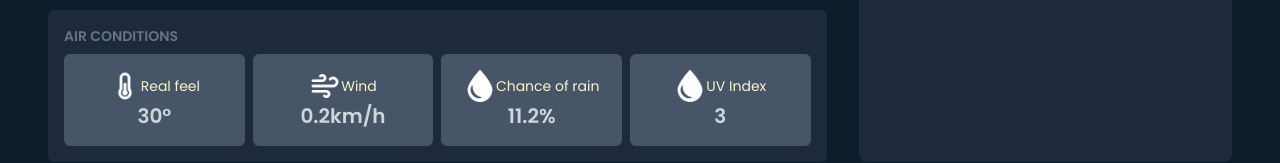
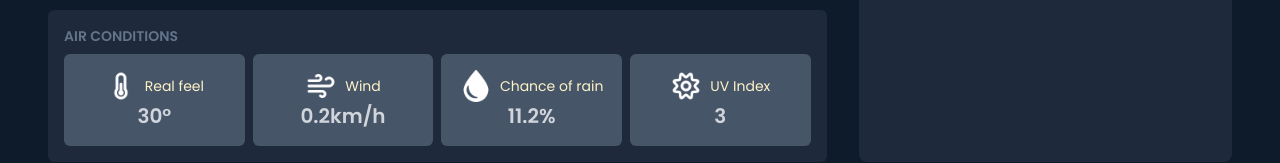
Before and after one commit to KousikBhowmik/Weather-app-react, a React (Vite) app: page / in a window 1280 px wide. Shown: the part 470-633 px from the top of the page. Built offline with nearby package versions, Linux system fonts and the light colour scheme; no server answers.

Commit message:
started work with api

```diff
--- a/package.json
+++ b/package.json
@@ -10,6 +10,7 @@
     "preview": "vite preview"
   },
   "dependencies": {
+    "dotenv": "^16.4.5",
     "react": "^18.3.1",
     "react-dom": "^18.3.1",
     "react-router-dom": "^6.26.2",
--- /dev/null
+++ b/src/assets/data.js
@@ -0,0 +1,19 @@
+
+const data = async (cityName) => {
+  const city = encodeURIComponent(cityName.toLowerCase());
+  const apiKey = encodeURIComponent("a7013d8677068944b71ff8f35ec7f5be");
+  const URL = `http://api.openweathermap.org/geo/1.0/direct?q=${city}&limit=1&appid=${apiKey}`;
+
+  try {
+    const res = await fetch(URL);
+    if (!res.ok) {
+      throw new Error(`HTTP error! Status: ${res.status}`);
+    }
+    const data = await res.json();
+    console.log("Location data:", data);
+  } catch (error) {
+    console.error("Error fetching data:", error);
+  }
+};
+
+export default data;
--- a/src/context/context.jsx
+++ b/src/context/context.jsx
@@ -1,2 +1,8 @@
 import { createContext } from "react";
 import { assets } from "../assets/assets.js";
+
+const weatherContext = createContext();
+
+const weatherContextProvider = (propes) => {
+
+}
--- a/src/pages/Weather.jsx
+++ b/src/pages/Weather.jsx
@@ -1,7 +1,13 @@
 import React from "react";
 import { assets } from "../assets/assets";
+import data from "../assets/data.js";
+import { useEffect } from "react";
 
 const Weather = () => {
+ useEffect(() => {
+    data("kolkata");
+ }, []);
+
   return (
     <div className=" grid grid-cols-1 md:grid-cols-3 gap-4 sm:gap-8  pt-4 sm:justify-between">
       {/* left container  */}
@@ -9,8 +15,12 @@ const Weather = () => {
         {/* lC-first box */}
         <div className="flex  flex-col-reverse gap-4 sm:grid  sm:grid-cols-3 md:px-8 items-center p-4 bg-slate-800 rounded-md md:rounde-lg lg:p-10 ">
           <div className="flex flex-col items-center mb-4">
-            <h1 className="font-semibold text-2xl md:text-xl lg:text-2xl text-white">Barcelona</h1>
-            <p className="text-sm md:text-[12px] lg:text-sm text-slate-500">Chance of rain 0%</p>
+            <h1 className="font-semibold text-2xl md:text-xl lg:text-2xl text-white">
+              Barcelona
+            </h1>
+            <p className="text-sm md:text-[12px] lg:text-sm text-slate-500">
+              Chance of rain 0%
+            </p>
           </div>
           <h1 className="font-semibold sm:font-normal text-center text-4xl sm:text-[50px] md:text-[40px] lg:text-[50px] xl:[55px]  text-white">
             00°
@@ -42,30 +52,30 @@ const Weather = () => {
           <p className="text-sm font-semibold text-slate-500">AIR CONDITIONS</p>
           <div className="grid grid-cols-2 grid-rows-2 gap-2 lg:grid-cols-4 lg:grid-rows-1">
             <div className="flex flex-col items-center bg-slate-600 p-4 rounded-md">
-              <div className="flex items-center ">
+              <div className="flex items-center gap-2 ">
                 <img className="w-8" src={assets.feel_icon} />
-                <p className="text-sm text-amber-100">Real feel</p>
+                <p className="text-[12px] sm:text-[14px] text-amber-100">Real feel</p>
               </div>
               <h1 className="font-semibold text-xl text-gray-300">30°</h1>
             </div>
             <div className="flex flex-col items-center bg-slate-600 p-4 rounded-md">
-              <div className="flex items-center ">
+              <div className="flex items-center gap-2 ">
                 <img className="w-8" src={assets.wind_icon} />
-                <p className="text-sm text-amber-100">Wind</p>
+                <p className="text-[12px] sm:text-[14px] text-amber-100">Wind</p>
               </div>
               <h1 className="font-semibold text-xl text-gray-300">0.2km/h</h1>
             </div>
             <div className="flex flex-col items-center bg-slate-600 p-4 rounded-md">
-              <div className="flex items-center ">
+              <div className="flex items-center gap-2 ">
                 <img className="w-8" src={assets.rain_icon} />
-                <p className="text-sm text-amber-100">Chance of rain</p>
+                <p className="text-[12px] sm:text-[14px] text-amber-100">Chance of rain</p>
               </div>
               <h1 className="font-semibold text-xl text-gray-300">11.2%</h1>
             </div>
             <div className="flex flex-col items-center bg-slate-600 p-4 rounded-md">
-              <div className="flex items-center ">
-                <img className="w-8" src={assets.rain_icon} />
-                <p className="text-sm text-amber-100">UV Index</p>
+              <div className="flex items-center gap-2 ">
+                <img className="w-8" src={assets.uv_icon} />
+                <p className="text-[12px] sm:text-[14px] text-amber-100">UV Index</p>
               </div>
               <h1 className="font-semibold text-xl text-gray-300">3</h1>
             </div>
```
Also changed, not shown: 2 other files (tests, documents, lock files or other folders).
